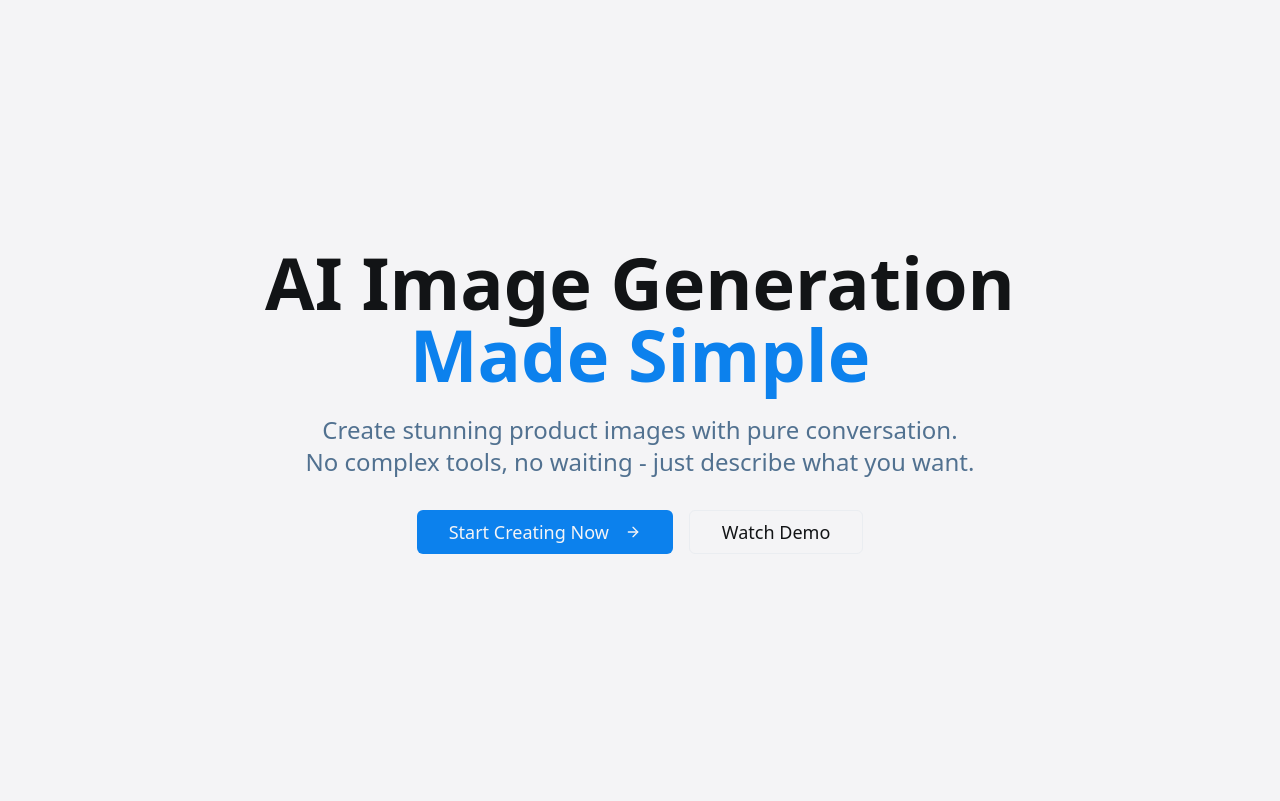
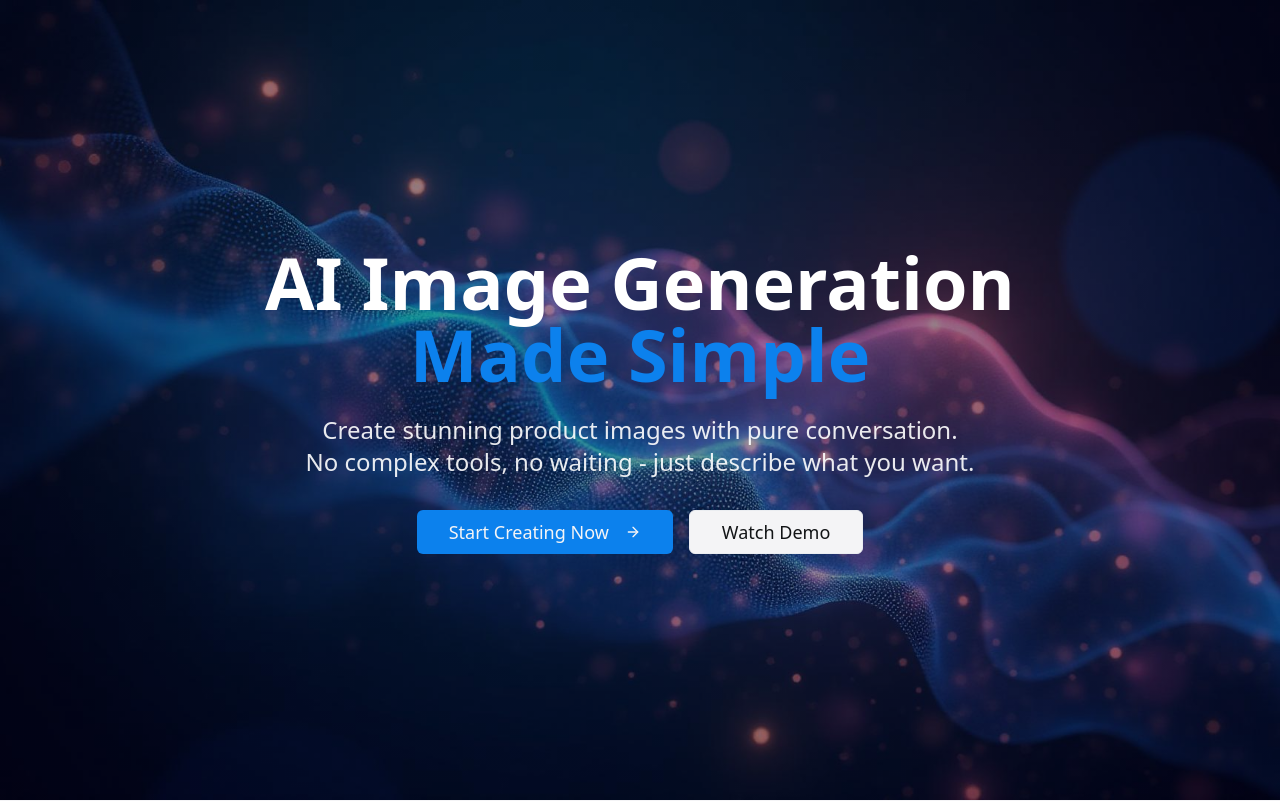
Before and after one commit to WillingE/Homysee_Image_agent, a React (Vite) app: page / in a window 1280 px wide. Shown: the top 801 px of the page. Built offline with nearby package versions, Linux system fonts and the light colour scheme.

Commit message:
Add homepage image
Add a main image to the homepage.

```diff
--- a/src/pages/Homepage.tsx
+++ b/src/pages/Homepage.tsx
@@ -3,6 +3,7 @@ import { Button } from '@/components/ui/button';
 import { Card } from '@/components/ui/card';
 import { ArrowRight, Zap, Palette, RotateCcw, Brain, Sparkles, MessageCircle } from 'lucide-react';
 import { useNavigate } from 'react-router-dom';
+import heroMainBg from '@/assets/hero-main-bg.jpg';
 
 const Homepage = () => {
   const navigate = useNavigate();
@@ -43,16 +44,21 @@ const Homepage = () => {
   return (
     <div className="min-h-screen bg-background">
       {/* Hero Section */}
-      <section className="relative h-screen flex items-center justify-center">
+      <section
+        className="relative h-screen flex items-center justify-center bg-cover bg-center bg-no-repeat"
+        style={{
+          backgroundImage: `linear-gradient(rgba(0, 0, 0, 0.4), rgba(0, 0, 0, 0.4)), url(${heroMainBg})`
+        }}
+      >
         <div className="relative z-10 max-w-4xl mx-auto text-center px-6">
-          <h1 className="text-5xl md:text-7xl font-bold text-foreground mb-6">
+          <h1 className="text-5xl md:text-7xl font-bold text-white mb-6">
             AI Image Generation
             <span className="block text-primary">
               Made Simple
             </span>
           </h1>
 
-          <p className="text-xl md:text-2xl text-muted-foreground mb-8 max-w-2xl mx-auto">
+          <p className="text-xl md:text-2xl text-white/90 mb-8 max-w-2xl mx-auto">
             Create stunning product images with pure conversation. No complex tools, no waiting - just describe what you want.
           </p>
 
```
Also changed, not shown: src/assets/hero-main-bg.jpg (added).
